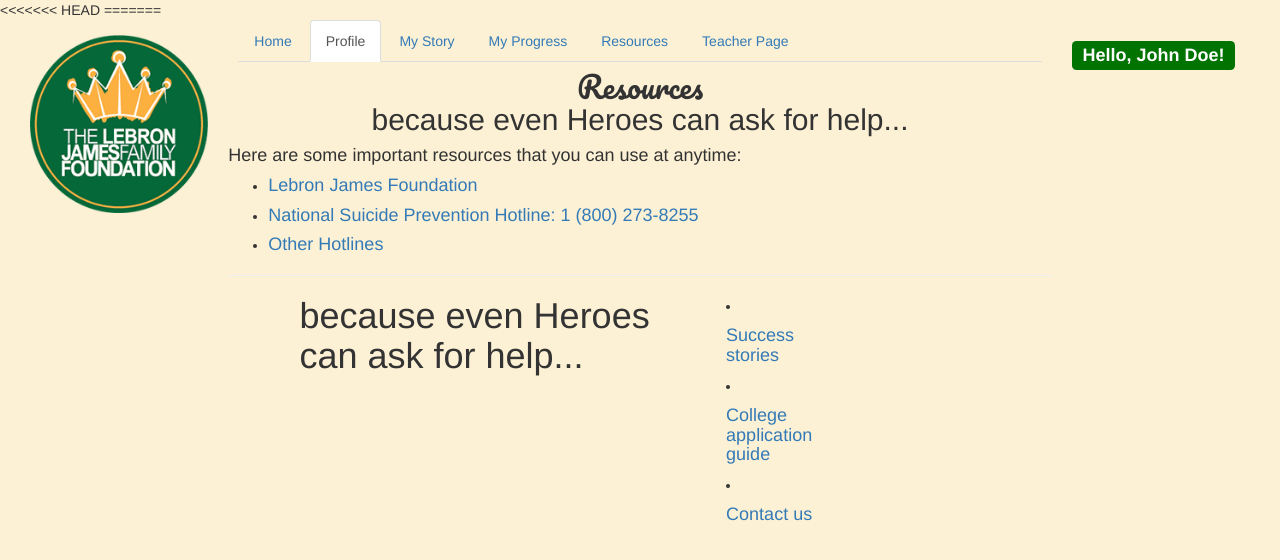
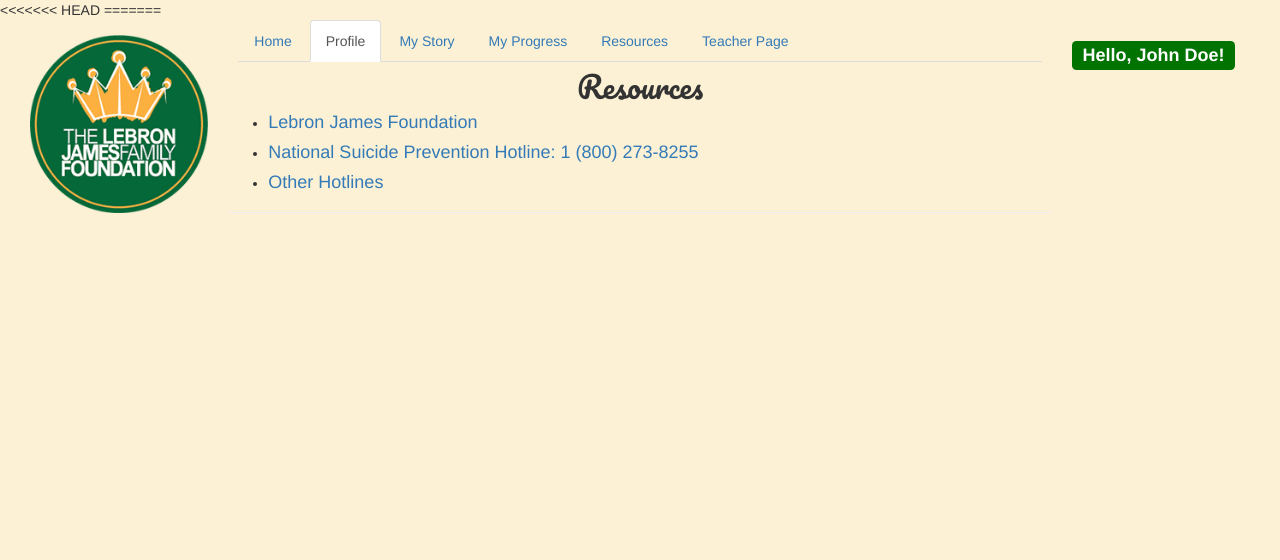
Before and after one commit to T4SG/columbus-team-13, a PHP site: page /References.php in a window 1280 px wide. Shown: the top 560 px of the page. Run offline with PHP 8.4, Linux system fonts and the light colour scheme; some libraries are stand-ins or nearby versions.

Commit message:
re-reverted references

```diff
--- a/References.php
+++ b/References.php
@@ -28,32 +28,13 @@
   <div class="col-xs-2"> </div>
   <div class="col-xs-8">
     <h2 class="italics-header">Resources</h2>
-    <h2 class="sample-user-name">because even Heroes can ask for help...</h2>
-    <h4>Here are some important resources that you can use at anytime:</h4>
     <ul>
         <li><a href="http://lebronjamesfamilyfoundation.org/"><h4>Lebron James Foundation <h4></a></li>
         <li><a href="http://www.suicidepreventionlifeline.org/"><h4>National Suicide Prevention Hotline: 1 (800) 273-8255<h4></a></li>
         <li><a href="http://www.teenhealthandwellness.com/static/hotlines"><h4>Other Hotlines<h4></a></li>
       </ul>
     <hr />
-
-    <!--<div class="container" id="profile">-->
-    <div class="row">
-      <div class="col-lg-6 col-lg-offset-1">
-      <h1 class="no-top-margin">because even Heroes can ask for help...</h1>
-
-
-  <!--</div>-->
-
-    <!--<p>Lorem ipsum dolor sit amet, consectetur adipiscing elit, sed do eiusmod tempor incididunt ut labore et dolore magna aliqua. Ut enim ad minim veniam, quis nostrud exercitation ullamco laboris nisi ut aliquip ex ea commodo consequat. Duis aute irure dolor in reprehenderit in voluptate velit esse cillum dolore eu fugiat nulla pariatur. Excepteur sint occaecat cupidatat non proident, sunt in culpa qui officia deserunt mollit anim id est laborum.</p>-->
-  </div>
-  <div class="col-xs-2">
-        <li><a href="#news"><h4>Success stories <h4></a></li>
-        <li><a href="#guide"><h4>College application guide<h4></a></li>
-        <li><a href="#inbox"><h4>Contact us<h4> </a></li>
-      </ul>
-
-  </div>
+    </div>
   <div class="col-xs-2"></div>
     <!-- jQuery (necessary for Bootstrap's JavaScript plugins) -->
     <script src="https://ajax.googleapis.com/ajax/libs/jquery/1.11.3/jquery.min.js"></script>
```
